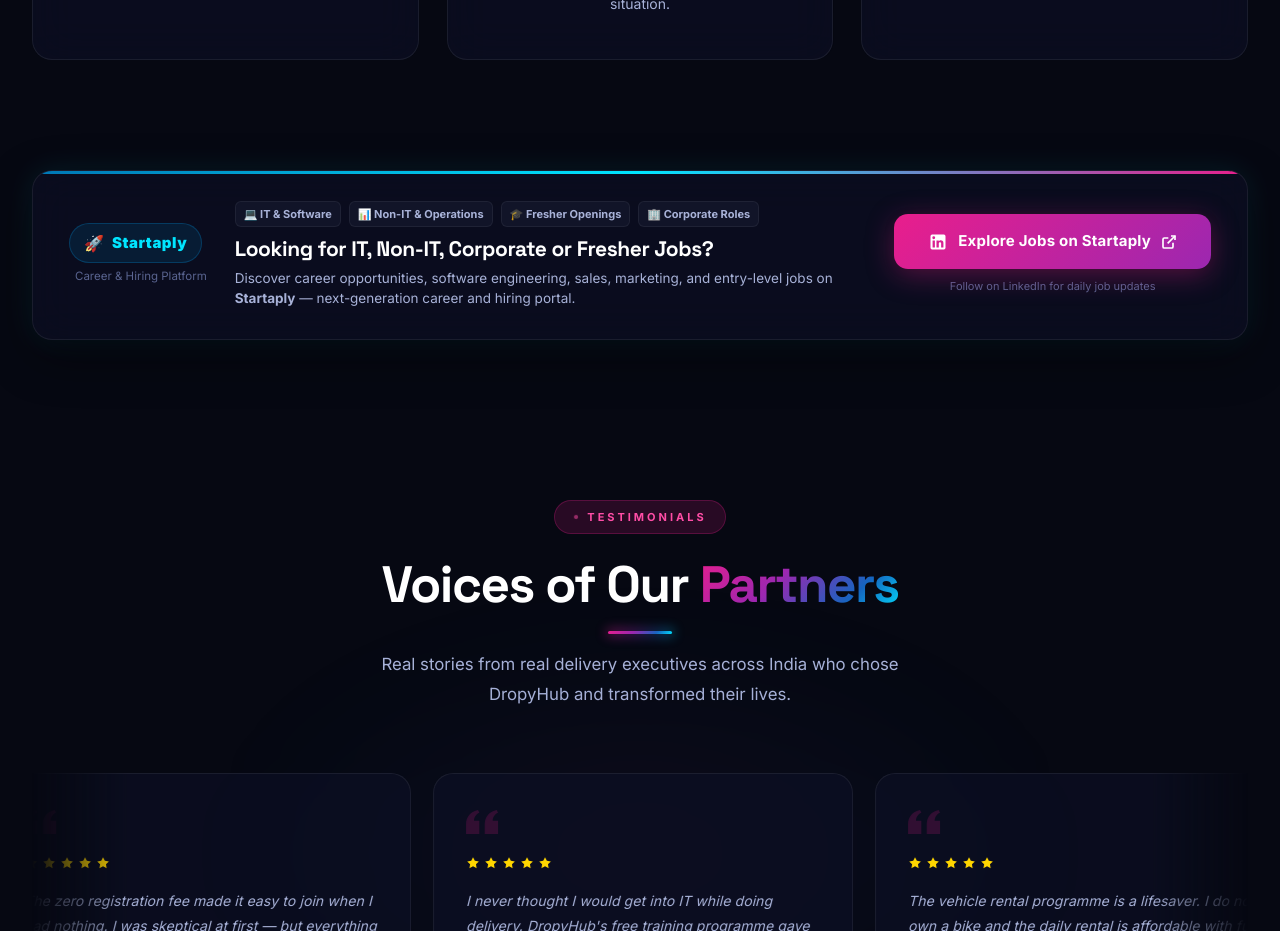
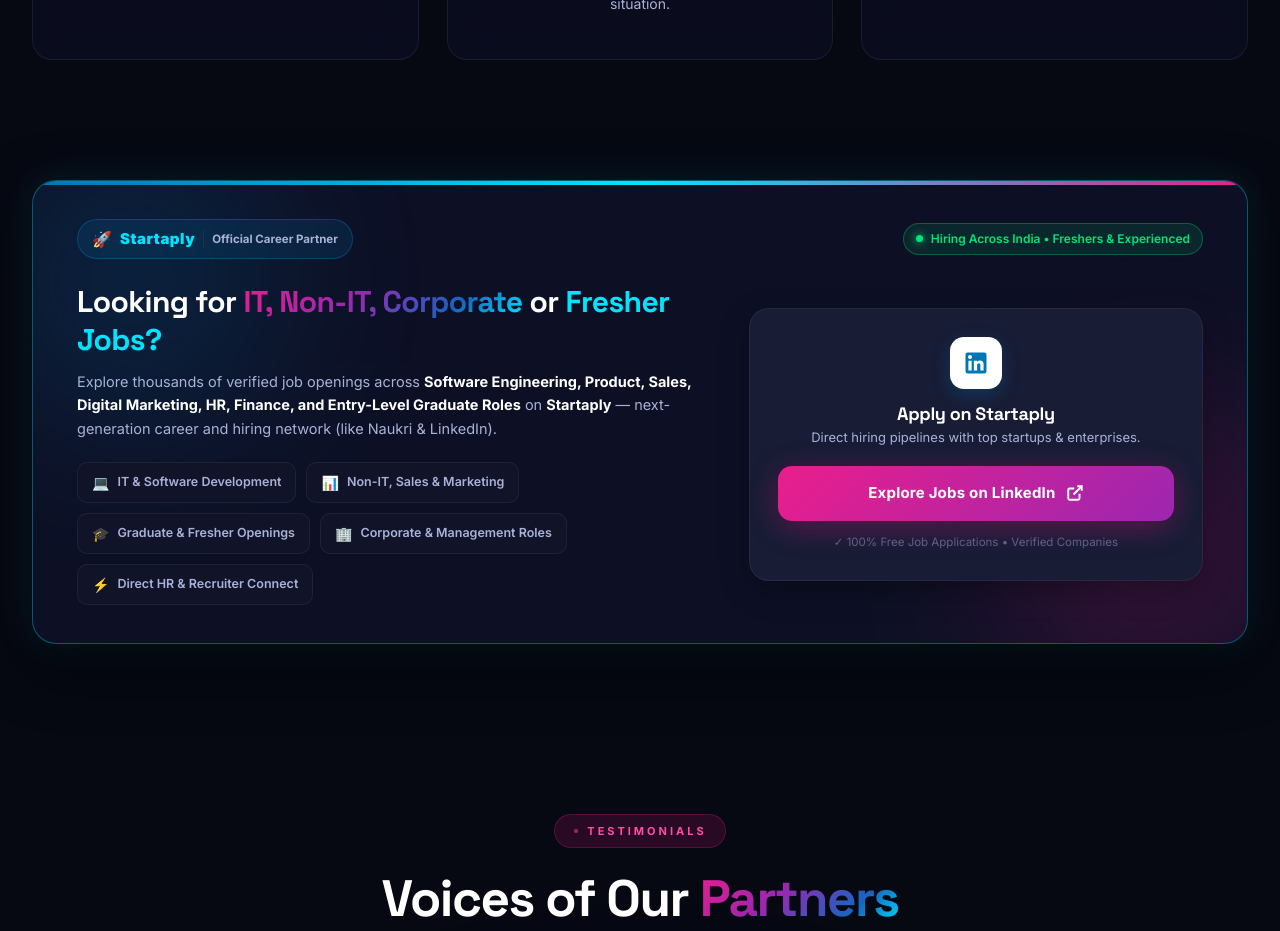
Before and after one commit to dropyhubtest/dropyhubnew, a React (Vite) app: page / in a window 1280 px wide. Shown: the part 7280-8211 px from the top of the page. Built offline with nearby package versions, Linux system fonts and the light colour scheme.

Commit message:
feat: enhance Startaply careers section, show company logos in job cards, and simplify 24-hour verification copy

```diff
--- a/src/components/Apply.jsx
+++ b/src/components/Apply.jsx
@@ -38,8 +38,8 @@
                         <div className="flow-step">
                             <div className="flow-step-num">3</div>
                             <div className="flow-step-info">
-                                <strong>24-Hour Executive Verification & Active Payroll</strong>
-                                <span>Executives review report within 24 hours → Confirmation email sent!</span>
+                                <strong>24-Hour Verification & Payroll Starts</strong>
+                                <span>Verification takes 24 hours → Payroll starts & confirmation email sent!</span>
                             </div>
                         </div>
                     </div>
--- a/src/components/JobCardGrid.jsx
+++ b/src/components/JobCardGrid.jsx
@@ -97,6 +97,11 @@
                     <div key={job.id} className="job-card glass-card">
                         <div className="job-card-top">
                             <div className="job-company-row">
+                                {job.logo && (
+                                    <div className="job-company-logo-wrap">
+                                        <img src={job.logo} alt={job.company} className="job-company-logo-img" />
+                                    </div>
+                                )}
                                 <span className="job-company-badge">{job.company}</span>
                                 {job.badge && <span className="job-highlight-badge">{job.badge}</span>}
                             </div>
--- a/src/components/StartaplyBanner.css
+++ b/src/components/StartaplyBanner.css
@@ -1,169 +1,266 @@
 /* ========================================================
    Startaply Banner Styles
-   IT, Non-IT & Fresher Job Discovery Redirect
+   Premier Career Discovery & LinkedIn Portal Integration
    ======================================================== */
 
-.startaply-banner-wrap {
-    padding: 10px 0 60px 0;
+.startaply-section {
+    padding: 20px 0 70px 0;
     width: 100%;
 }
 
-.startaply-banner-card {
-    display: flex;
-    align-items: center;
-    justify-content: space-between;
-    gap: 28px;
-    padding: 30px 36px;
-    border-radius: 20px;
-    background: linear-gradient(135deg, rgba(13, 16, 37, 0.95) 0%, rgba(21, 101, 192, 0.15) 50%, rgba(233, 30, 140, 0.12) 100%);
-    border: 1px solid rgba(0, 229, 255, 0.3);
-    box-shadow: 0 16px 48px rgba(0, 0, 0, 0.45), 0 0 30px rgba(0, 229, 255, 0.1);
+.startaply-card {
     position: relative;
+    border-radius: 24px;
+    background: var(--bg-card);
+    border: 1px solid rgba(0, 229, 255, 0.35);
+    box-shadow: 0 20px 60px rgba(0, 0, 0, 0.5), 0 0 40px rgba(0, 229, 255, 0.12);
     overflow: hidden;
 }
 
-[data-theme="light"] .startaply-banner-card {
-    background: linear-gradient(135deg, #FFFFFF 0%, #F0F7FF 60%, #FFF0F5 100%);
-    border-color: rgba(2, 136, 209, 0.25);
-    box-shadow: 0 12px 36px rgba(0, 0, 0, 0.08);
+[data-theme="light"] .startaply-card {
+    background: #FFFFFF;
+    border-color: rgba(2, 136, 209, 0.3);
+    box-shadow: 0 16px 48px rgba(0, 0, 0, 0.08);
 }
 
-.startaply-banner-card::before {
+.startaply-card::before {
     content: '';
     position: absolute;
     top: 0;
     left: 0;
     right: 0;
-    height: 3px;
+    height: 4px;
     background: linear-gradient(90deg, #0077B5 0%, #00E5FF 50%, #E91E8C 100%);
 }
 
-/* Brand Col */
-.startaply-brand-col {
-    display: flex;
-    flex-direction: column;
-    align-items: flex-start;
-    gap: 4px;
-    flex-shrink: 0;
+/* Glowing Orbs */
+.startaply-glow-orb {
+    position: absolute;
+    width: 300px;
+    height: 300px;
+    border-radius: 50%;
+    filter: blur(80px);
+    pointer-events: none;
+    opacity: 0.18;
 }
 
-.startaply-logo-badge {
+.startaply-glow-orb--left {
+    top: -50px;
+    left: -50px;
+    background: #0077B5;
+}
+
+.startaply-glow-orb--right {
+    bottom: -50px;
+    right: -50px;
+    background: #E91E8C;
+}
+
+/* Inner padding */
+.startaply-card__inner {
+    position: relative;
+    z-index: 2;
+    padding: 38px 44px;
+}
+
+/* ---------------- Top Row ---------------- */
+.startaply-top-row {
+    display: flex;
+    align-items: center;
+    justify-content: space-between;
+    gap: 16px;
+    margin-bottom: 24px;
+    flex-wrap: wrap;
+}
+
+.startaply-brand-pill {
     display: inline-flex;
     align-items: center;
     gap: 8px;
     background: rgba(0, 119, 181, 0.15);
-    border: 1px solid rgba(0, 119, 181, 0.35);
+    border: 1px solid rgba(0, 119, 181, 0.4);
     padding: 6px 14px;
     border-radius: 100px;
 }
 
-.startaply-icon {
+.startaply-brand-icon {
     font-size: 16px;
 }
 
-.startaply-name {
+.startaply-brand-name {
     font-size: 15px;
     font-weight: 900;
     color: var(--cyan, #00E5FF);
     letter-spacing: 0.5px;
 }
 
-.startaply-tagline {
+.startaply-partner-tag {
     font-size: 11.5px;
-    color: var(--text-muted);
-    padding-left: 6px;
+    font-weight: 700;
+    color: var(--text-secondary);
+    border-left: 1px solid var(--border);
+    padding-left: 8px;
 }
 
-/* Info Col */
-.startaply-info-col {
-    flex: 1;
-    min-width: 0;
+.startaply-live-badge {
+    display: inline-flex;
+    align-items: center;
+    gap: 8px;
+    font-size: 12px;
+    font-weight: 600;
+    color: #00E676;
+    background: rgba(0, 230, 118, 0.1);
+    border: 1px solid rgba(0, 230, 118, 0.3);
+    padding: 5px 12px;
+    border-radius: 100px;
 }
 
-.startaply-pill-row {
+.startaply-dot {
+    width: 7px;
+    height: 7px;
+    border-radius: 50%;
+    background: #00E676;
+    box-shadow: 0 0 8px #00E676;
+}
+
+/* ---------------- Main Layout ---------------- */
+.startaply-main-layout {
+    display: grid;
+    grid-template-columns: 1.4fr 1fr;
+    gap: 36px;
+    align-items: center;
+}
+
+.startaply-heading {
+    font-size: clamp(22px, 2.8vw, 30px);
+    font-weight: 800;
+    color: var(--text-primary);
+    line-height: 1.25;
+    margin-bottom: 12px;
+}
+
+.highlight-cyan {
+    color: var(--cyan, #00E5FF);
+}
+
+.startaply-paragraph {
+    font-size: 14.5px;
+    color: var(--text-secondary);
+    line-height: 1.6;
+    margin-bottom: 22px;
+}
+
+.startaply-paragraph strong {
+    color: var(--text-primary);
+}
+
+/* Chips Grid */
+.startaply-chips-grid {
+    display: flex;
+    flex-wrap: wrap;
+    gap: 10px;
+}
+
+.startaply-chip {
+    display: inline-flex;
+    align-items: center;
+    gap: 8px;
+    padding: 8px 14px;
+    background: var(--surface);
+    border: 1px solid var(--border);
+    border-radius: 10px;
+    font-size: 12.5px;
+    font-weight: 600;
+    color: var(--text-secondary);
+    transition: var(--transition);
+}
+
+.startaply-chip:hover {
+    border-color: var(--cyan);
+    color: var(--text-primary);
+    background: var(--surface-2);
+}
+
+.chip-icon {
+    font-size: 14px;
+}
+
+/* ---------------- CTA Box ---------------- */
+.startaply-cta-box {
+    background: var(--surface-2);
+    border: 1px solid var(--border);
+    border-radius: 20px;
+    padding: 28px;
+    text-align: center;
+    position: relative;
+    box-shadow: 0 10px 30px rgba(0, 0, 0, 0.3);
+}
+
+.linkedin-brand-icon-wrap {
+    width: 52px;
+    height: 52px;
+    border-radius: 14px;
+    background: #FFFFFF;
     display: flex;
     align-items: center;
-    gap: 8px;
-    margin-bottom: 8px;
-    flex-wrap: wrap;
+    justify-content: center;
+    margin: 0 auto 14px auto;
+    box-shadow: 0 6px 18px rgba(0, 119, 181, 0.3);
 }
 
-.pill-item {
-    font-size: 11px;
-    font-weight: 700;
-    background: var(--surface);
-    border: 1px solid var(--border);
-    padding: 3px 8px;
-    border-radius: 6px;
-    color: var(--text-secondary);
+.startaply-cta-title {
+    font-size: 18px;
+    font-weight: 800;
+    color: var(--text-primary);
+    margin-bottom: 4px;
 }
 
-.startaply-title {
-    font-size: clamp(17px, 2vw, 21px);
-    font-weight: 800;
-    color: var(--text-primary);
-    margin-bottom: 6px;
-    line-height: 1.3;
+.startaply-cta-subtitle {
+    font-size: 13px;
+    color: var(--text-secondary);
+    margin-bottom: 20px;
+    line-height: 1.4;
 }
 
-.startaply-desc {
-    font-size: 13.5px;
-    color: var(--text-secondary);
-    line-height: 1.5;
-}
-
-/* Action Col */
-.startaply-action-col {
+.startaply-primary-cta {
+    width: 100%;
     display: flex;
-    flex-direction: column;
     align-items: center;
-    gap: 8px;
-    flex-shrink: 0;
-}
-
-.startaply-linkedin-btn {
-    display: inline-flex;
-    align-items: center;
+    justify-content: center;
     gap: 10px;
-    padding: 13px 22px;
-    font-size: 14px;
+    padding: 15px 24px;
+    font-size: 14.5px;
     font-weight: 800;
     background: linear-gradient(135deg, #0077B5 0%, #00A0DC 100%);
-    box-shadow: 0 6px 24px rgba(0, 119, 181, 0.4);
+    box-shadow: 0 8px 24px rgba(0, 119, 181, 0.4);
     border: none;
     border-radius: 12px;
     color: #FFF;
     text-decoration: none;
     transition: var(--transition);
-    white-space: nowrap;
 }
 
-.startaply-linkedin-btn:hover {
+.startaply-primary-cta:hover {
     transform: translateY(-2px);
-    box-shadow: 0 10px 30px rgba(0, 119, 181, 0.55);
+    box-shadow: 0 12px 32px rgba(0, 119, 181, 0.6);
     background: linear-gradient(135deg, #0088CE 0%, #00B4F0 100%);
 }
 
-.startaply-sub-note {
-    font-size: 11px;
+.startaply-footnote {
+    display: block;
+    font-size: 11.5px;
     color: var(--text-muted);
+    margin-top: 12px;
 }
 
 /* ---------------- Responsive ---------------- */
 @media (max-width: 992px) {
-    .startaply-banner-card {
-        flex-direction: column;
-        align-items: flex-start;
-        padding: 24px 20px;
+    .startaply-main-layout {
+        grid-template-columns: 1fr;
+        gap: 28px;
     }
 
-    .startaply-action-col {
-        width: 100%;
-        align-items: stretch;
-    }
-
-    .startaply-linkedin-btn {
-        justify-content: center;
-        width: 100%;
+    .startaply-card__inner {
+        padding: 28px 20px;
     }
 }
--- a/src/components/StartaplyBanner.jsx
+++ b/src/components/StartaplyBanner.jsx
@@ -5,53 +5,90 @@
     const STARTAPLY_LINKEDIN_URL = 'https://www.linkedin.com/company/startaply';
 
     return (
-        <section className="startaply-banner-wrap">
+        <section className="startaply-section" id="startaply-careers">
             <div className="container">
-                <div className="startaply-banner-card glass-card">
-                    {/* Left Icon / Badge */}
-                    <div className="startaply-brand-col">
-                        <div className="startaply-logo-badge">
-                            <span className="startaply-icon">🚀</span>
-                            <span className="startaply-name">Startaply</span>
+                <div className="startaply-card">
+                    {/* Glowing Accent Orbs */}
+                    <div className="startaply-glow-orb startaply-glow-orb--left"></div>
+                    <div className="startaply-glow-orb startaply-glow-orb--right"></div>
+
+                    <div className="startaply-card__inner">
+                        {/* Top Badges Row */}
+                        <div className="startaply-top-row">
+                            <div className="startaply-brand-pill">
+                                <span className="startaply-brand-icon">🚀</span>
+                                <span className="startaply-brand-name">Startaply</span>
+                                <span className="startaply-partner-tag">Official Career Partner</span>
                             </div>
-                        <span className="startaply-tagline">Career & Hiring Platform</span>
+                            <div className="startaply-live-badge">
+                                <span className="startaply-dot"></span>
+                                <span>Hiring Across India • Freshers & Experienced</span>
+                            </div>
                         </div>
 
-                    {/* Middle Info */}
-                    <div className="startaply-info-col">
-                        <div className="startaply-pill-row">
-                            <span className="pill-item">💻 IT & Software</span>
-                            <span className="pill-item">📊 Non-IT & Operations</span>
-                            <span className="pill-item">🎓 Fresher Openings</span>
-                            <span className="pill-item">🏢 Corporate Roles</span>
+                        {/* Main Content Layout */}
+                        <div className="startaply-main-layout">
+                            <div className="startaply-text-content">
+                                <h2 className="startaply-heading">
+                                    Looking for <span className="gradient-text">IT, Non-IT, Corporate</span> or <span className="highlight-cyan">Fresher Jobs?</span>
+                                </h2>
+                                <p className="startaply-paragraph">
+                                    Explore thousands of verified job openings across <strong>Software Engineering, Product, Sales, Digital Marketing, HR, Finance, and Entry-Level Graduate Roles</strong> on <strong>Startaply</strong> — next-generation career and hiring network (like Naukri & LinkedIn).
+                                </p>
+
+                                {/* Category Feature Pills */}
+                                <div className="startaply-chips-grid">
+                                    <div className="startaply-chip">
+                                        <span className="chip-icon">💻</span>
+                                        <span>IT & Software Development</span>
                                     </div>
-                        <h3 className="startaply-title">
-                            Looking for IT, Non-IT, Corporate or Fresher Jobs?
-                        </h3>
-                        <p className="startaply-desc">
-                            Discover career opportunities, software engineering, sales, marketing, and entry-level jobs on <strong>Startaply</strong> — next-generation career and hiring portal.
-                        </p>
+                                    <div className="startaply-chip">
+                                        <span className="chip-icon">📊</span>
+                                        <span>Non-IT, Sales & Marketing</span>
+                                    </div>
+                                    <div className="startaply-chip">
+                                        <span className="chip-icon">🎓</span>
+                                        <span>Graduate & Fresher Openings</span>
+                                    </div>
+                                    <div className="startaply-chip">
+                                        <span className="chip-icon">🏢</span>
+                                        <span>Corporate & Management Roles</span>
+                                    </div>
+                                    <div className="startaply-chip">
+                                        <span className="chip-icon">⚡</span>
+                                        <span>Direct HR & Recruiter Connect</span>
+                                    </div>
+                                </div>
                             </div>
 
-                    {/* Right CTA Button */}
-                    <div className="startaply-action-col">
+                            {/* CTA Action Box */}
+                            <div className="startaply-cta-box">
+                                <div className="startaply-cta-box-inner">
+                                    <div className="linkedin-brand-icon-wrap">
+                                        <svg width="28" height="28" viewBox="0 0 24 24" fill="#0077B5">
+                                            <path d="M19 3a2 2 0 0 1 2 2v14a2 2 0 0 1-2 2H5a2 2 0 0 1-2-2V5a2 2 0 0 1 2-2h14m-.5 15.5v-5.3a3.26 3.26 0 0 0-3.26-3.26c-.85 0-1.84.52-2.28 1.3v-1.11h-2.79v8.37h2.79v-4.93c0-.77.62-1.4 1.39-1.4a1.4 1.4 0 0 1 1.4 1.4v4.93h2.75M6.88 8.56a1.68 1.68 0 0 0 1.68-1.68c0-.93-.75-1.69-1.68-1.69a1.69 1.69 0 0 0-1.69 1.69c0 .93.76 1.68 1.69 1.68m1.39 9.94v-8.37H5.5v8.37h2.77z" />
+                                        </svg>
+                                    </div>
+                                    <h3 className="startaply-cta-title">Apply on Startaply</h3>
+                                    <p className="startaply-cta-subtitle">Direct hiring pipelines with top startups & enterprises.</p>
+
                                     <a
                                         href={STARTAPLY_LINKEDIN_URL}
                                         target="_blank"
                                         rel="noopener noreferrer"
-                            className="btn-primary startaply-linkedin-btn"
+                                        className="btn-primary startaply-primary-cta"
                                     >
-                            <svg width="20" height="20" viewBox="0 0 24 24" fill="currentColor">
-                                <path d="M19 3a2 2 0 0 1 2 2v14a2 2 0 0 1-2 2H5a2 2 0 0 1-2-2V5a2 2 0 0 1 2-2h14m-.5 15.5v-5.3a3.26 3.26 0 0 0-3.26-3.26c-.85 0-1.84.52-2.28 1.3v-1.11h-2.79v8.37h2.79v-4.93c0-.77.62-1.4 1.39-1.4a1.4 1.4 0 0 1 1.4 1.4v4.93h2.75M6.88 8.56a1.68 1.68 0 0 0 1.68-1.68c0-.93-.75-1.69-1.68-1.69a1.69 1.69 0 0 0-1.69 1.69c0 .93.76 1.68 1.69 1.68m1.39 9.94v-8.37H5.5v8.37h2.77z" />
-                            </svg>
-                            <span>Explore Jobs on Startaply</span>
-                            <svg width="16" height="16" viewBox="0 0 24 24" fill="none" stroke="currentColor" strokeWidth="2.5">
+                                        <span>Explore Jobs on LinkedIn</span>
+                                        <svg width="18" height="18" viewBox="0 0 24 24" fill="none" stroke="currentColor" strokeWidth="2.5">
                                             <path d="M18 13v6a2 2 0 0 1-2 2H5a2 2 0 0 1-2-2V8a2 2 0 0 1 2-2h6" />
                                             <polyline points="15 3 21 3 21 9" />
                                             <line x1="10" y1="14" x2="21" y2="3" />
                                         </svg>
                                     </a>
-                        <span className="startaply-sub-note">Follow on LinkedIn for daily job updates</span>
+                                    <span className="startaply-footnote">✓ 100% Free Job Applications • Verified Companies</span>
+                                </div>
+                            </div>
+                        </div>
                     </div>
                 </div>
             </div>
```
Also changed, not shown: src/components/JobApplicationModal.jsx (+9 -4 lines), src/components/JobCardGrid.css (+21 -1 lines), src/data/jobsData.js (+30 -3 lines). Lines whose indentation alone changed are shown as unchanged.
